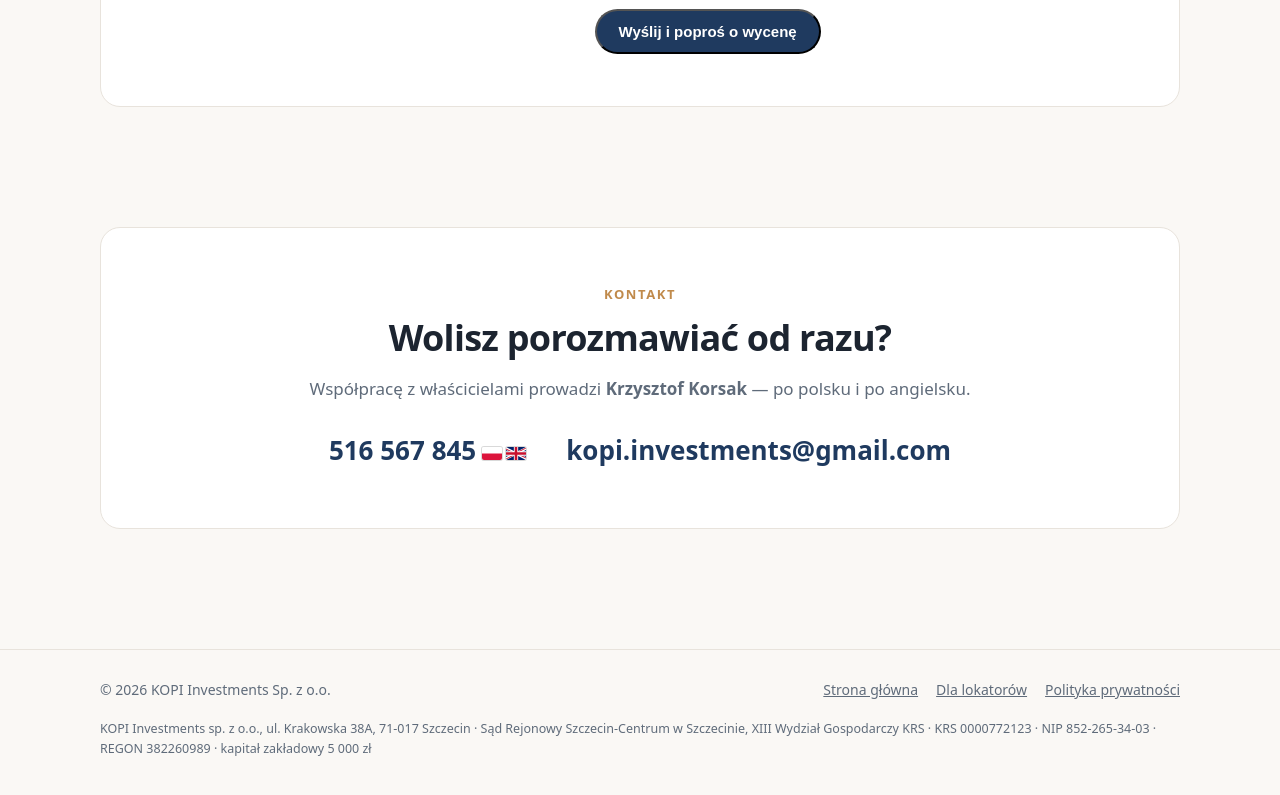
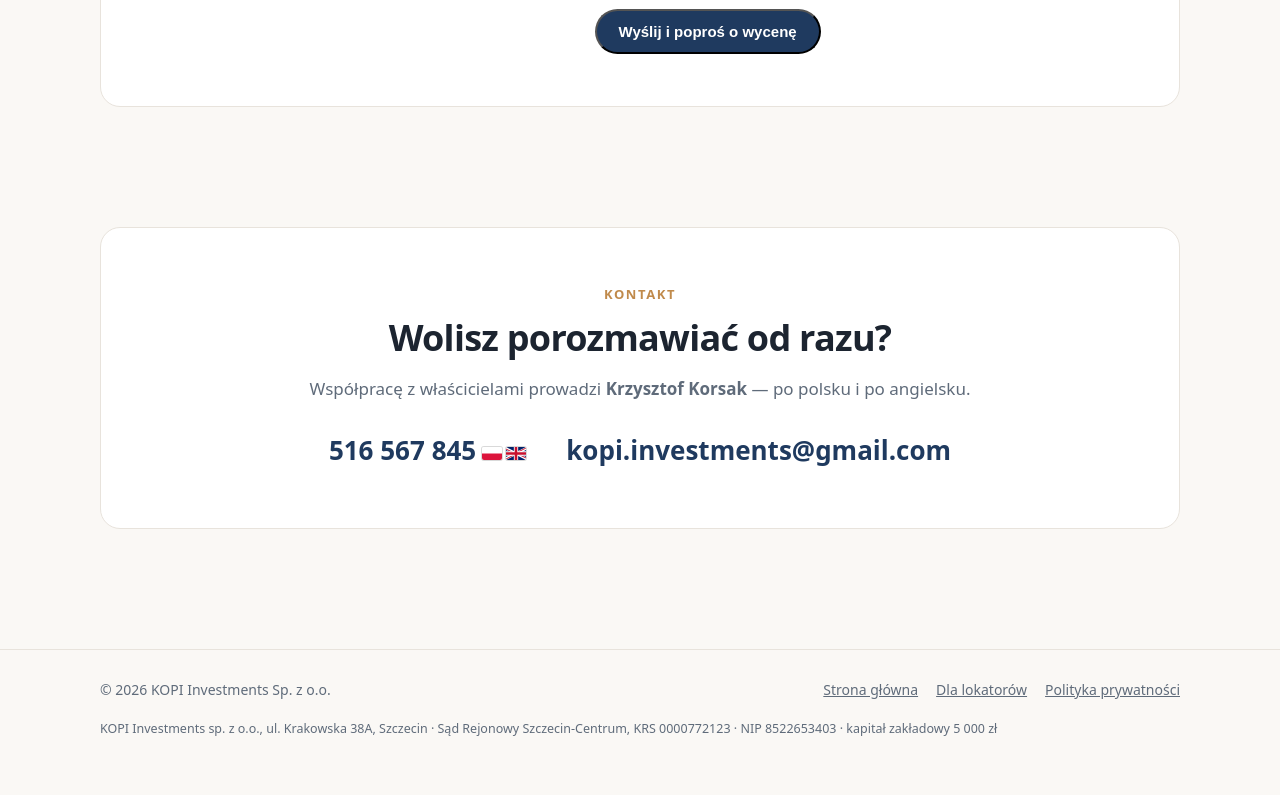
Before and after one commit to krzykor88/kopi-investments-strona, a plain HTML site: page dla-wlascicieli/index.html in a window 1280 px wide. Shown: the part 5582-6377 px from the top of the page. Drawn offline with Linux system fonts and the light colour scheme.

Commit message:
Krotsza stopka: minimum z art. 206 KSH, bez REGON i kodu pocztowego
Co-Authored-By: Claude Opus 5.5 <noreply@anthropic.com>

```diff
--- a/dla-wlascicieli/index.html
+++ b/dla-wlascicieli/index.html
@@ -258,7 +258,7 @@
   <div class="wrap">
     <span>© 2026 KOPI Investments Sp. z o.o.</span>
     <nav><a href="/">Strona główna</a><a href="/wynajem/">Dla lokatorów</a><a href="/polityka-prywatnosci.html">Polityka prywatności</a></nav>
-    <p class="firma">KOPI Investments sp. z o.o., ul. Krakowska 38A, 71-017 Szczecin · Sąd Rejonowy Szczecin-Centrum w Szczecinie, XIII Wydział Gospodarczy KRS · KRS 0000772123 · NIP 852-265-34-03 · REGON 382260989 · kapitał zakładowy 5 000 zł</p>
+    <p class="firma">KOPI Investments sp. z o.o., ul. Krakowska 38A, Szczecin · Sąd Rejonowy Szczecin-Centrum, KRS 0000772123 · NIP 8522653403 · kapitał zakładowy 5 000 zł</p>
   </div>
 </footer>
 
```
Also changed, not shown: index.html (+1 -1 lines), polityka-prywatnosci.html (+1 -1 lines), wynajem/index.html (+1 -1 lines).
